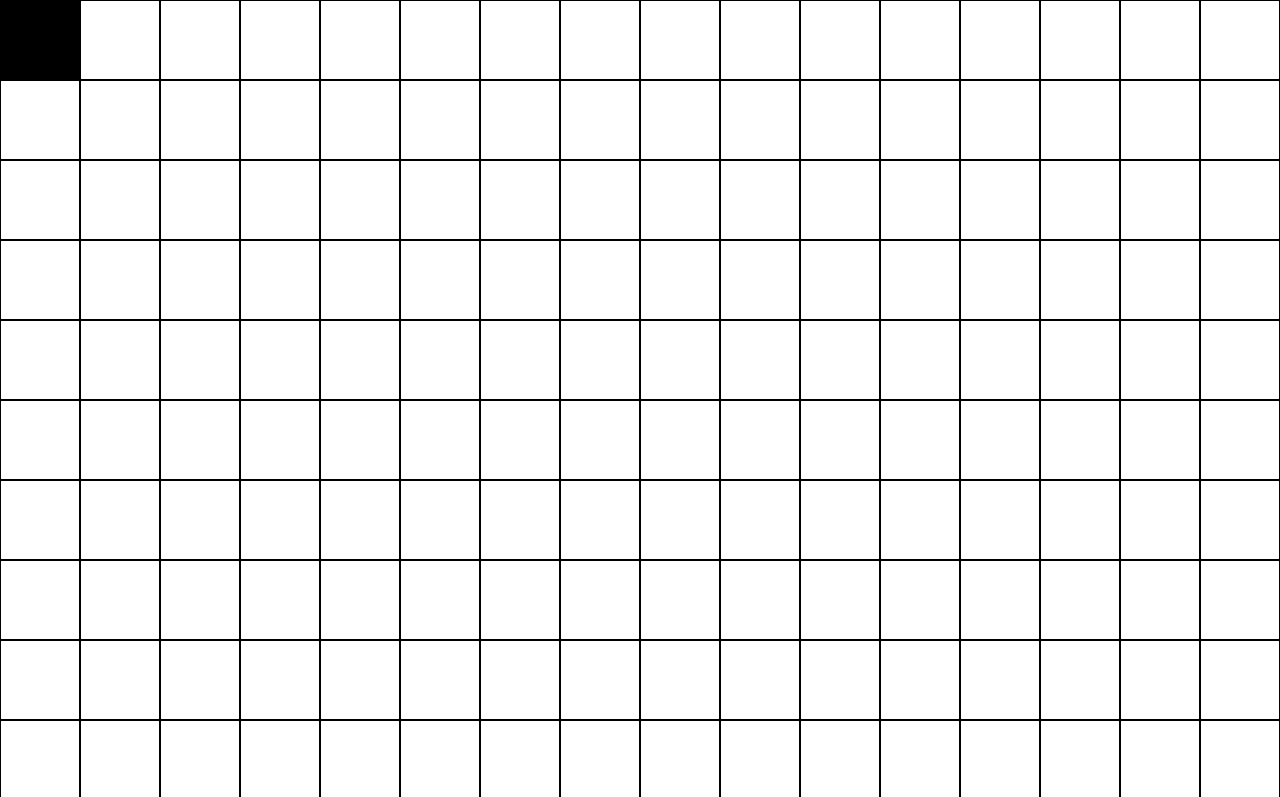
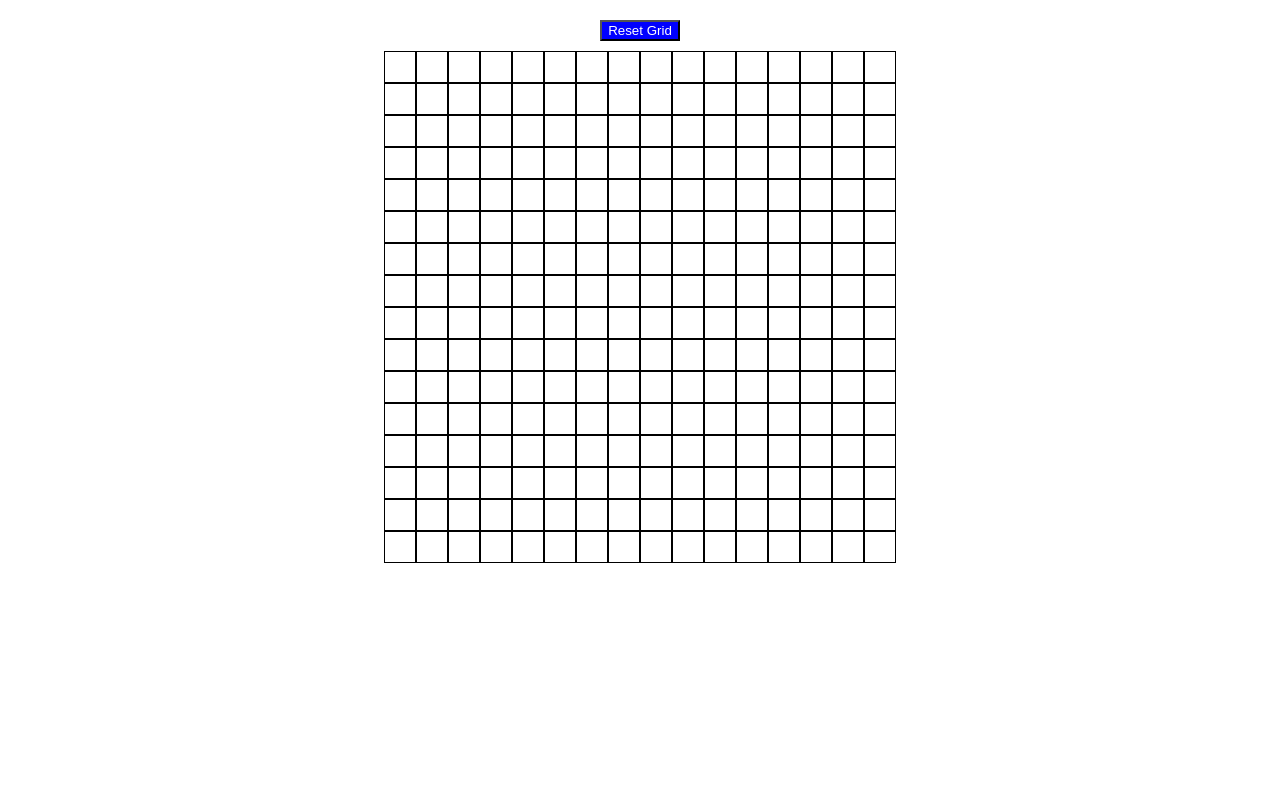
Before and after one commit to sasha-y-lab/etch-a-sketch, a plain HTML site: page index.html in a window 1280 px wide. Shown: the top 797 px of the page. Drawn offline with Linux system fonts and the light colour scheme.

Commit message:
Edit css & js files to add reset button & line up elements

```diff
--- a/script.js
+++ b/script.js
@@ -1,4 +1,21 @@
+// Add a button on the top of the screen to regenerate grid
+
+const container = document.querySelector(".container");
+
+const btnDiv = document.createElement("div");
+btnDiv.classList.add("btn-div");
+
+const newGridButton = document.createElement("button");
+newGridButton.setAttribute("id", "reset-grid-btn");
+newGridButton.textContent = "Reset Grid";
+
+btnDiv.appendChild(newGridButton);
+
+container.appendChild(btnDiv);
+
+
 const holdingBox = document.querySelector(".holding-box");
+
 
 // create a 16x16 grid of square divs inside holding div
 
@@ -53,7 +70,7 @@ makeBox();
 
 
 
-//function hovering() {
+function hovering() {
 
  let changeSquareColours = document.querySelectorAll(".repeat-boxes");
 
@@ -75,9 +92,9 @@ makeBox();
     const miniSquareDiv = document.createElement("div");
     miniSquareDiv.classList.add("mini-square-div");
 
-    const containerRect = document.querySelector('.holding-box').getBoundingClientRect();
-    miniSquareDiv.style.left = `${e.clientX - containerRect.left}px`;
-    miniSquareDiv.style.top = `${e.clientY - containerRect.top}px`;
+    const containerRect = document.querySelector('.holding-box'); //.getBoundingClientRect()
+    miniSquareDiv.style.left = `${e.clientX}px`; //- containerRect.left
+    miniSquareDiv.style.top = `${e.clientY}px`; // - containerRect.top
 
     document.querySelector('.holding-box').appendChild(miniSquareDiv);
 
@@ -112,5 +129,7 @@ makeBox();
 
 }); // end of for loop
 
-//}
-//hovering();
+}
+hovering();
+
+container.appendChild(holdingBox);
--- a/style.css
+++ b/style.css
@@ -5,6 +5,14 @@ body {
     min-height: 100vh;
     flex-direction: column;
 
+}
+
+.container {
+  display: flex;
+  flex-direction: column;
+  align-items: center;
+  row-gap: 10px;
+  padding: 20px;
 }
 
 .holding-box {
@@ -15,7 +23,16 @@ body {
  /* flex: 1 0 auto; */
  flex-shrink: 0;
  position: relative;
+ justify-content: center;
 
+
+}
+
+#reset-grid-btn {
+text-align: center;
+background-color: blue;
+width: auto;
+color: white;
 
 }
 
```
